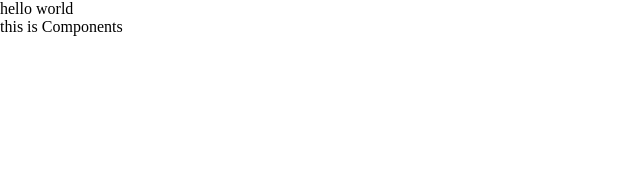
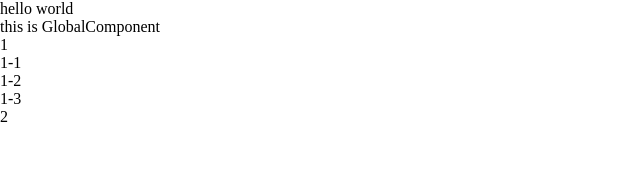
Before and after one commit to gongjianOnline/vue3_demo, a Vue app: page / in a window 1280 px wide. Shown: the top 176 px of the page, without its empty margins (0-640 px from the left). Built offline with nearby package versions, Linux system fonts and the light colour scheme.

Commit message:
全局组件和递归组件练习

```diff
--- a/src/App.vue
+++ b/src/App.vue
@@ -1,12 +1,47 @@
 <template>
   <div>hello world</div>
-  <HelloWorld ></HelloWorld>
+  <GlobalComponent></GlobalComponent>
+  <HelloWorld :data="data"></HelloWorld>
 
 </template>
 
 <script setup lang="ts">
+import {reactive} from "vue"
+import HelloWorld from "./components/HelloWorld.vue"
+interface Data {
+  name:string,
+  id:string,
+  child?:Data[]
+}
 
-import HelloWorld from "./components/HelloWorld.vue"
+const data = reactive<Data[]>([
+  {
+    name:"1",
+    id:"1",
+    child:[
+      {
+        name:"1-1",
+        id:"1-1"
+      },
+      {
+        name:"1-2",
+        id:"1-2"
+      },
+      {
+        name:"1-3",
+        id:"1-3"
+      },
+
+    ]
+  },
+  {
+    name:'2',
+    id:"2"
+  }
+])
+
+
+
 
 
 
--- /dev/null
+++ b/src/components/GlobalComponent.vue
@@ -0,0 +1,6 @@
+<template>
+  <div>this is GlobalComponent</div>
+</template>
+<script setup lang="ts">
+
+</script>
--- a/src/components/HelloWorld.vue
+++ b/src/components/HelloWorld.vue
@@ -1,43 +1,26 @@
 <template>
-  <div ref="divContainer">this is Components</div>
+  <!-- <div>{{ data }}</div> -->
+  <div v-for="(item) in data" :key="item.id">
+    {{ item.name }}
+    <xxx v-if="item.child?.length" :data="item.child">{{ item.name }}</xxx>
+  </div>
 </template>
-
 <script setup lang="ts">
-import {
-  ref,
-  onBeforeMount,
-  onMounted,
-  onBeforeUpdate,
-  onUpdated,
-  onBeforeUnmount,
-  onUnmounted
-} from "vue";
-
-const divContainer = ref(null);
-
-onBeforeMount(()=>{
-  console.log("挂载前",divContainer.value);
+interface Data {
+  name:string,
+  id:string,
+  child?:Data[]
+}
+defineProps({
+  data:{
+    type:Array<Data>,
+    default:()=>new Array()
+  }
 })
-onMounted(()=>{
-  console.log("挂载后",divContainer.value);
-})
-onBeforeUpdate(()=>{
-  console.log("数据更新前");
-})
-onUpdated(()=>{
-  console.log("数据更新后");
-})
-onBeforeUnmount(()=>{
-  console.log("销毁前")
-})
-onUnmounted(()=>{
-  console.log("组件被销毁")
-})
-
-
-
 </script>
 
-<style scoped>
-
-</style>
+<script lang="ts">
+export default {
+  name:"xxx"
+}
+</script>
--- a/src/main.ts
+++ b/src/main.ts
@@ -1,5 +1,11 @@
 import { createApp } from 'vue'
 import './style.css'
 import App from './App.vue'
+import GlobalComponent from "./components/GlobalComponent.vue";
 
-createApp(App).mount('#app')
+
+var app = createApp(App);
+
+app.component("GlobalComponent",GlobalComponent)
+
+app.mount('#app');
```
